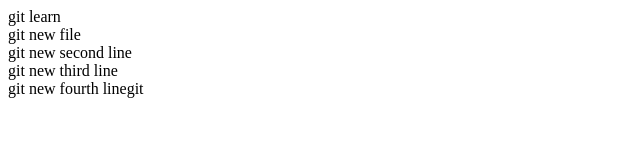
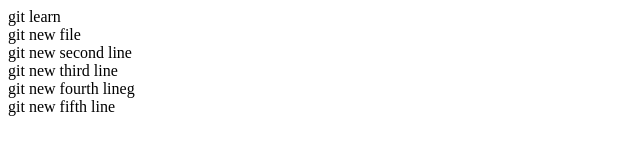
Before and after one commit to abc90377/test1, a plain HTML site: page index.html in a window 1280 px wide. Shown: the whole page, without its empty margins (0-640 px from the left). Drawn offline with Linux system fonts and the light colour scheme.

Commit message:
第五次更改

```diff
--- a/index.html
+++ b/index.html
@@ -10,7 +10,9 @@
     git new file<br>
     git new second line<br>
     git new third line<br>
-    git new fourth linegit
+    git new fourth lineg<br>
+    git new fifth line
+
 
 </body>
 </html>
```
